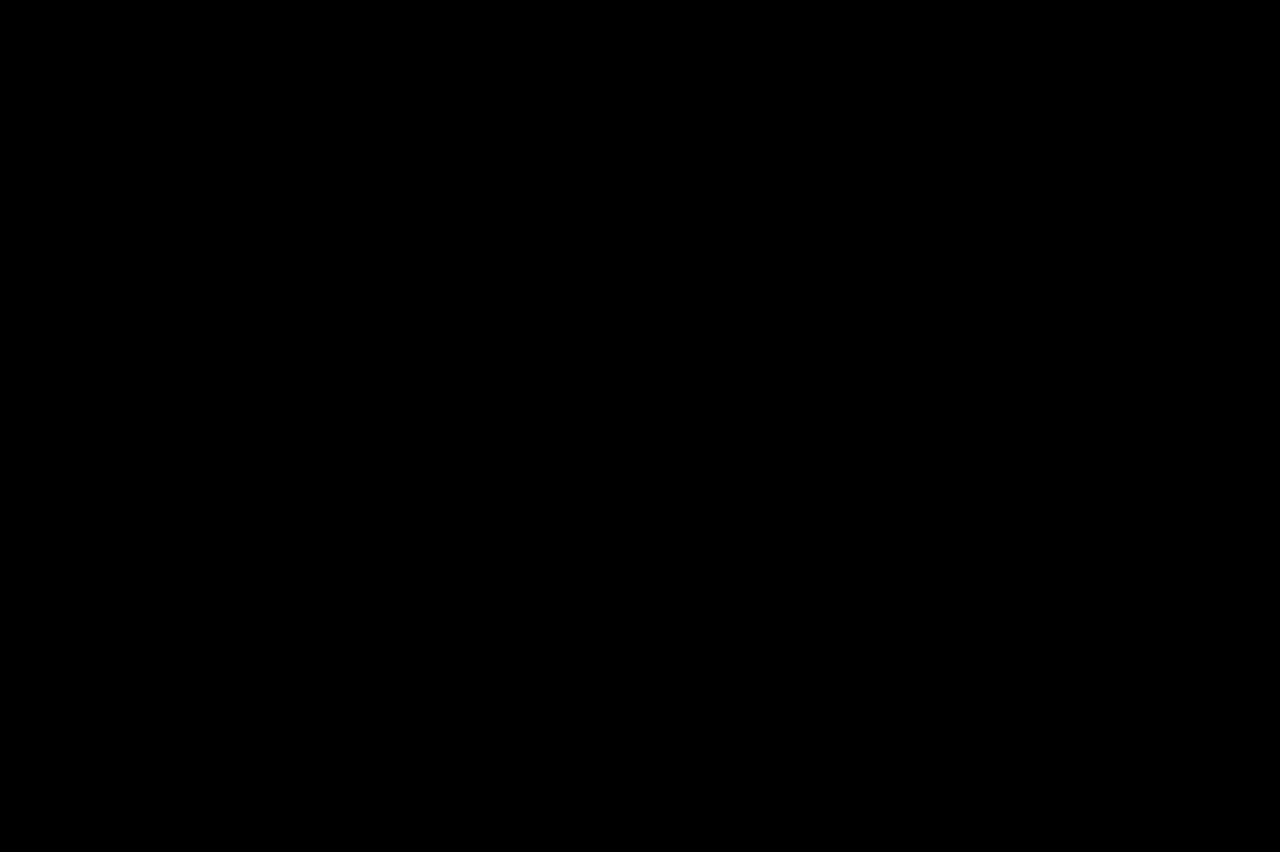
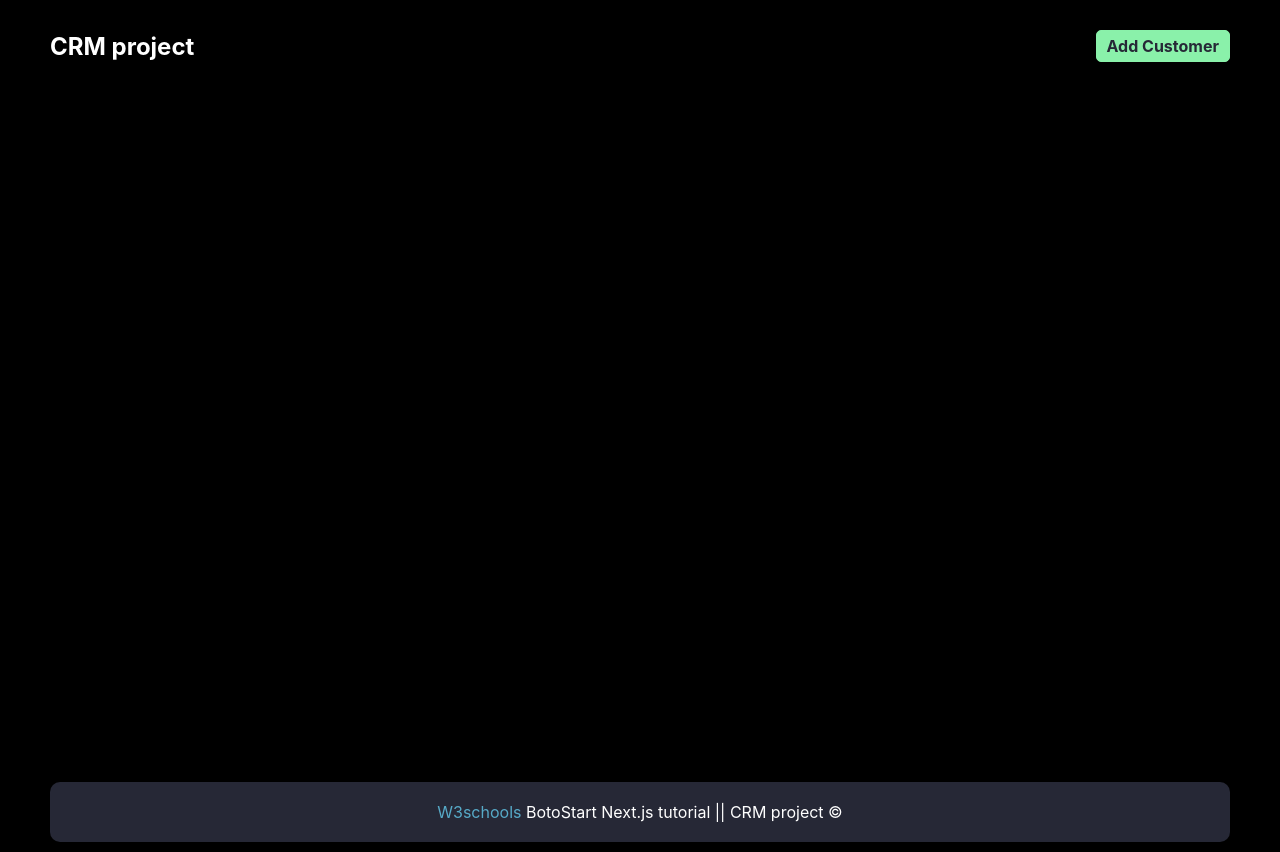
Before and after one commit to AliTaghawi/next-tutorial-projects, a Next.js app in the folder crm-botostart-project/: page / in a window 1280 px wide. Before the commit the page ends 800 px from the top, so only its background shows below. Built offline with nearby package versions, Linux system fonts and the light colour scheme.

Commit message:
<CRM project> developing front-end; creating layout (header and footer)

```diff
--- /dev/null
+++ b/crm-botostart-project/components/layout/Layout.js
@@ -0,0 +1,21 @@
+import Link from "next/link";
+
+function Layout({ children }) {
+  return (
+    <>
+      <header className="header">
+        <h2>CRM project</h2>
+        <Link href="/customer-add">Add Customer</Link>
+      </header>
+      <div className="main">{children}</div>
+      <footer className="footer">
+        <a href="https://w3schools.com" target="_blank" rel="noreferrer">
+          W3schools
+        </a>{" "}
+        BotoStart Next.js tutorial || CRM project &copy;
+      </footer>
+    </>
+  );
+}
+
+export default Layout;
--- a/crm-botostart-project/pages/_app.js
+++ b/crm-botostart-project/pages/_app.js
@@ -1,5 +1,10 @@
-import '@/styles/globals.css'
+import Layout from "@/components/layout/Layout";
+import "@/styles/globals.css";
 
 export default function App({ Component, pageProps }) {
-  return <Component {...pageProps} />
+  return (
+    <Layout>
+      <Component {...pageProps} />
+    </Layout>
+  );
 }
```
